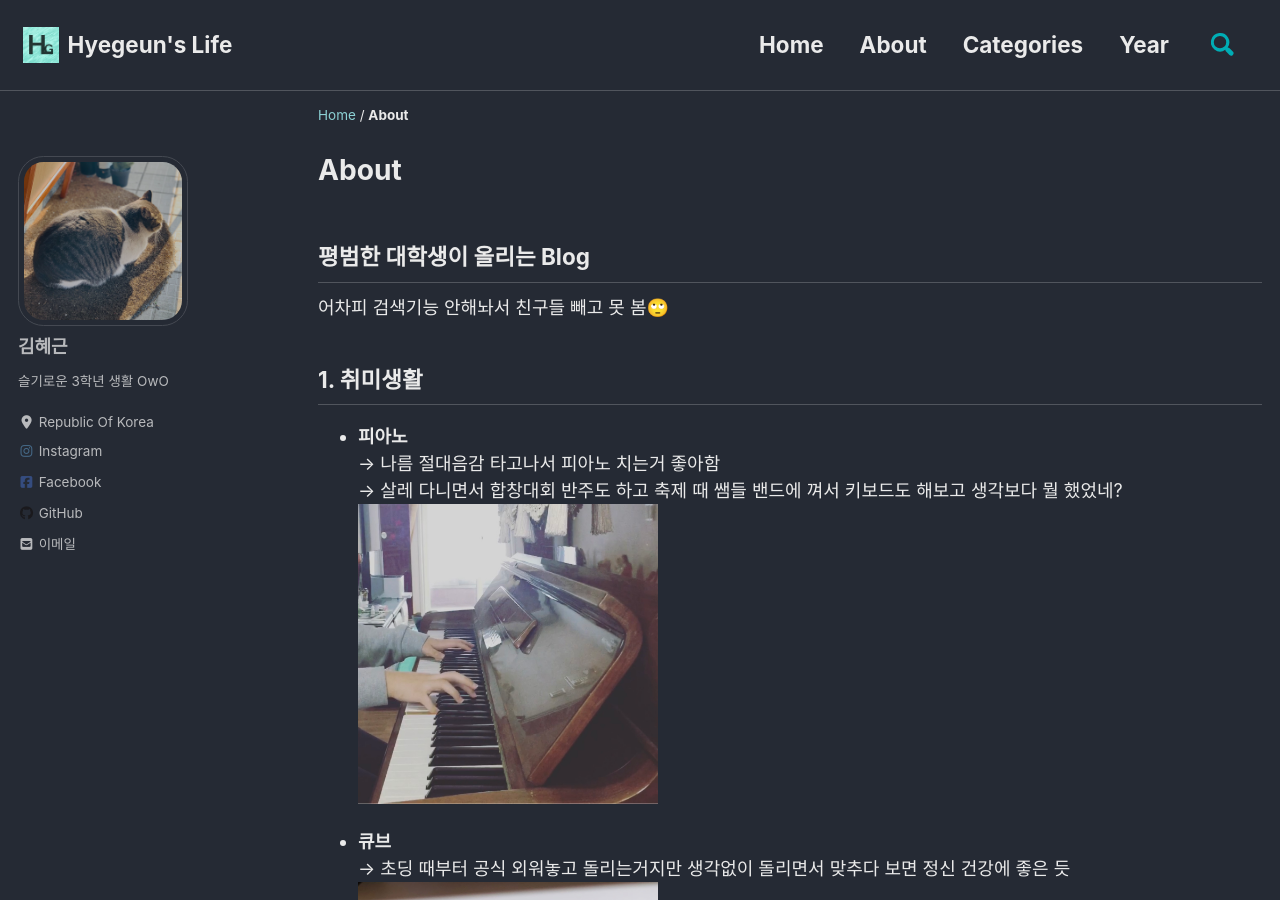
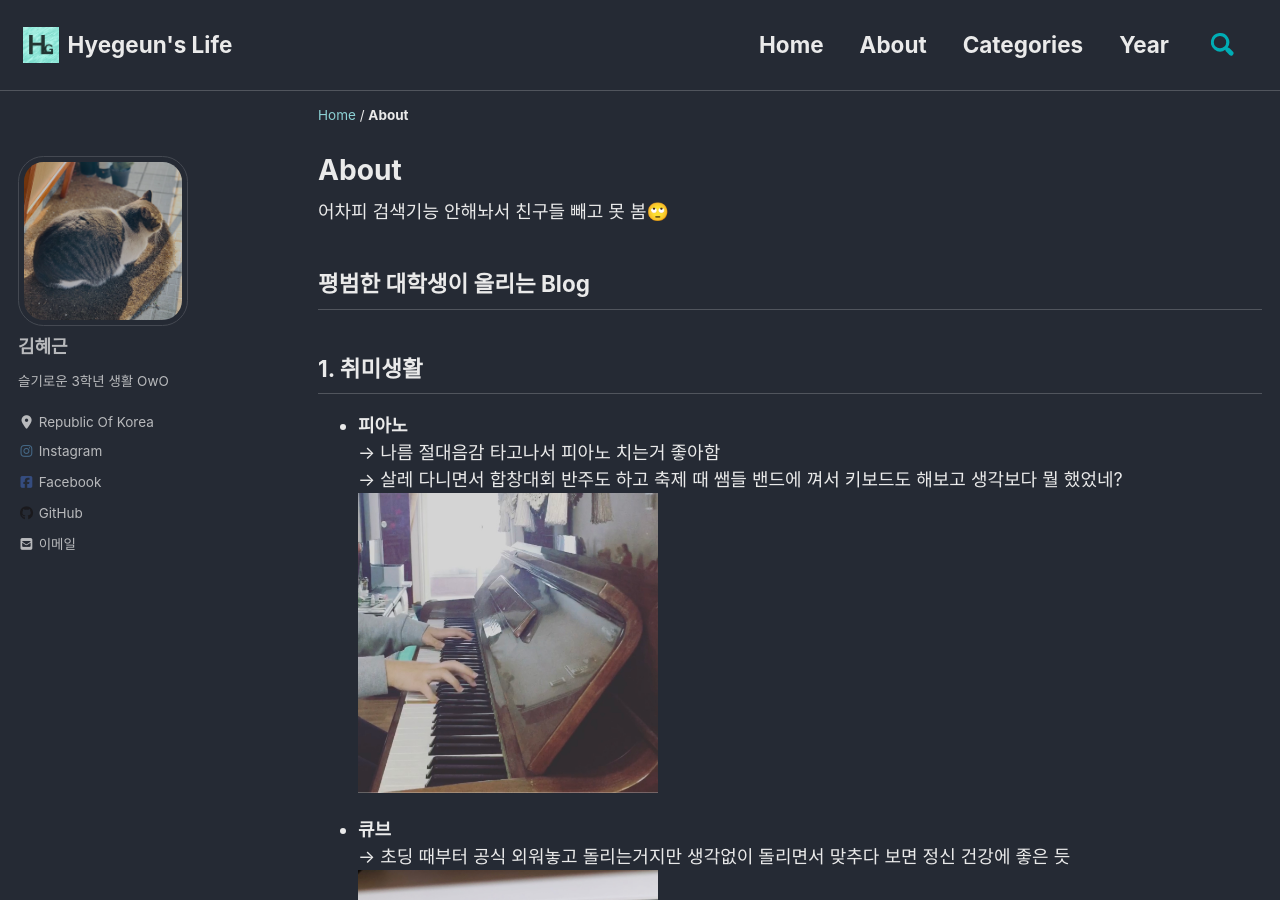
Before and after one commit to hyegeun/hyegeun.github.io, a Jekyll site: the page built from _pages/about.md, in a window 1280 px wide and 900 px high. Built offline with Jekyll 4.4.1, drawn with Linux system fonts in a browser that asks for light colours; cached includes are drawn as plain includes; nearby versions of some CDN libraries; a script that is not in the unit is left out.

```diff
--- a/_pages/about.md
+++ b/_pages/about.md
@@ -4,8 +4,8 @@ title: "About"
 classes: wide
 ---
 
+어차피 검색기능 안해놔서 친구들 빼고 못 봄🙄
 ## **평범한 대학생이 올리는 Blog**
-어차피 검색기능 안해놔서 친구들 빼고 못 봄🙄
 
 ## **1. 취미생활**
   * **피아노**
```
